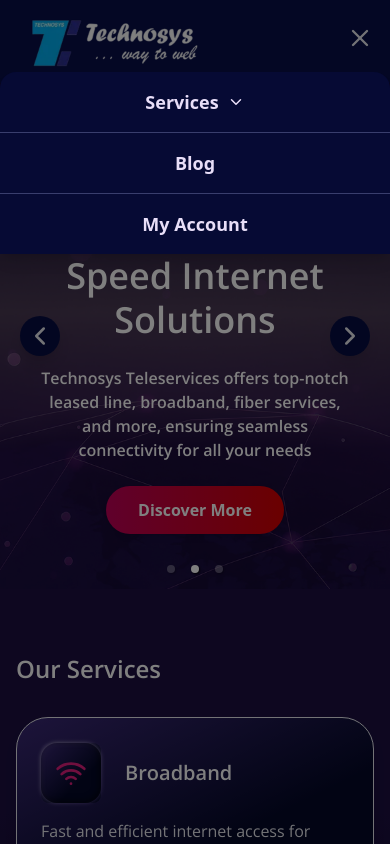
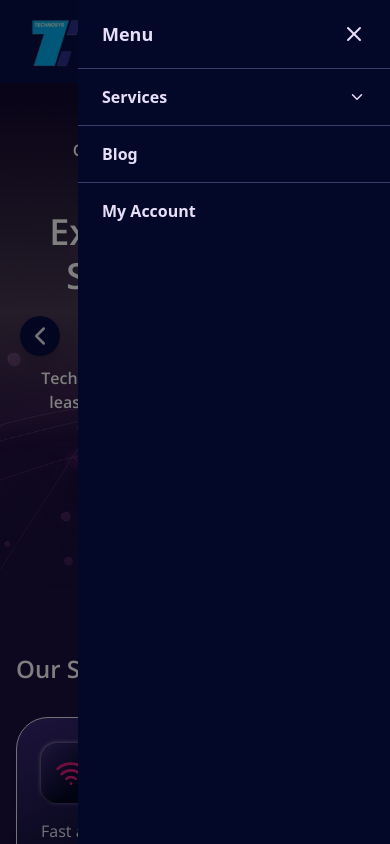
Before and after one commit to theDevSoham/technosys, a Next.js app: page / in a window 390 px wide. Both pictures are taken after a click on the button 358 px from the left and 38 px from the top of the page. Shown: the top 844 px of the page. Built offline with nearby package versions, Linux system fonts and the light colour scheme.

Commit message:
fix: added drawer for menu

```diff
--- a/components/Menubar.tsx
+++ b/components/Menubar.tsx
@@ -37,6 +37,7 @@
           {menuOpen ? <X size={28} /> : <Menu size={32} />}
         </button>
 
+        {/* Drawer */}
         <AnimatePresence>
           {menuOpen && (
             <>
@@ -50,28 +51,37 @@
                 onClick={() => setMenuOpen(false)}
               />
 
-              {/* Dropdown */}
+              {/* Drawer Panel */}
               <motion.div
-                initial={{ opacity: 0, y: -10 }}
-                animate={{ opacity: 1, y: 0 }}
-                exit={{ opacity: 0, y: -10 }}
-                transition={{ duration: 0.25 }}
-                className="fixed top-[72px] left-0 w-full rounded-t-2xl shadow-lg overflow-hidden z-50"
+                initial={{ x: "100%" }}
+                animate={{ x: 0 }}
+                exit={{ x: "100%" }}
+                transition={{ type: "tween", duration: 0.3 }}
+                className="fixed top-0 right-0 h-full w-[80%] max-w-sm z-50 flex flex-col"
                 style={{
-                  backgroundColor: theme.colors.primary[700],
+                  backgroundColor: theme.colors.primary[800],
                   color: theme.colors.purple[50],
                 }}
               >
-                <ul className="flex flex-col divide-y divide-[#393E6D]">
+                {/* Header */}
+                <div className="flex items-center justify-between px-6 py-5 border-b border-[#393E6D]">
+                  <span className="text-lg font-semibold">Menu</span>
+                  <button onClick={() => setMenuOpen(false)}>
+                    <X size={24} />
+                  </button>
+                </div>
+
+                {/* Menu Items */}
+                <ul className="flex-1 flex flex-col divide-y divide-[#393E6D] overflow-y-auto">
                   {/* Services with subtree */}
                   <li
-                    className="px-6 py-4 cursor-pointer hover:bg-[#393E6D] transition-colors text-center text-lg font-semibold flex items-center justify-center space-x-2"
-                    onClick={() => setMobileServicesOpen((prev) => !prev)}
+                    className="px-6 py-4 cursor-pointer hover:bg-[#393E6D] flex items-center justify-between transition-colors"
+                    onClick={() => setMobileServicesOpen((p) => !p)}
                   >
-                    <span>Services</span>
+                    <span className="font-semibold">Services</span>
                     <ChevronDown
                       size={18}
-                      className={`transition-transform duration-200 ${
+                      className={`transition-transform ${
                         mobileServicesOpen ? "rotate-180" : ""
                       }`}
                     />
@@ -83,13 +93,13 @@
                         initial={{ height: 0, opacity: 0 }}
                         animate={{ height: "auto", opacity: 1 }}
                         exit={{ height: 0, opacity: 0 }}
-                        transition={{ duration: 0.5 }}
+                        transition={{ duration: 0.3 }}
                         className="bg-[#2A2F5C] text-sm divide-y divide-[#393E6D]"
                       >
                         {services.map((s) => (
                           <li
                             key={s}
-                            className="py-3 cursor-pointer hover:bg-[#393E6D] transition-colors"
+                            className="py-3 pl-10 pr-4 cursor-pointer hover:bg-[#393E6D] transition-colors"
                           >
                             {s}
                           </li>
@@ -98,17 +108,22 @@
                     )}
                   </AnimatePresence>
 
-                  <li className="px-6 py-4 cursor-pointer hover:bg-[#393E6D] transition-colors text-center text-lg font-semibold">
+                  <li className="px-6 py-4 cursor-pointer hover:bg-[#393E6D] transition-colors font-semibold">
                     Blog
                   </li>
+
                   <li
-                    className="px-6 py-4 cursor-pointer hover:bg-[#393E6D] transition-colors text-center text-lg font-semibold"
+                    className="px-6 py-4 cursor-pointer hover:bg-[#393E6D] transition-colors font-semibold"
                     style={{
                       color:
-                        pathname === "/account" ? theme.colors.pink[600] : "",
+                        pathname === "/account"
+                          ? theme.colors.pink[600]
+                          : theme.colors.purple[50],
                     }}
                   >
-                    <Link href="/account">My Account</Link>
+                    <Link href="/account" onClick={() => setMenuOpen(false)}>
+                      My Account
+                    </Link>
                   </li>
                 </ul>
               </motion.div>
```
